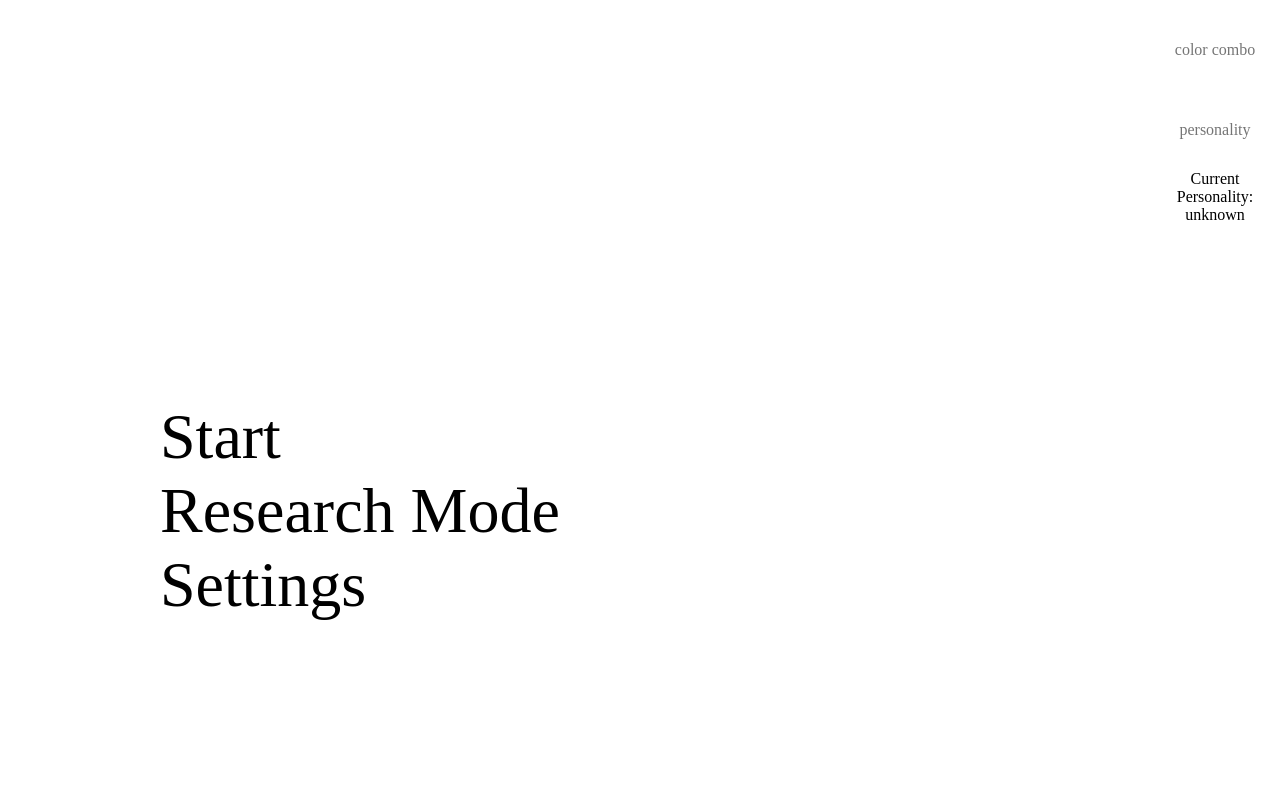
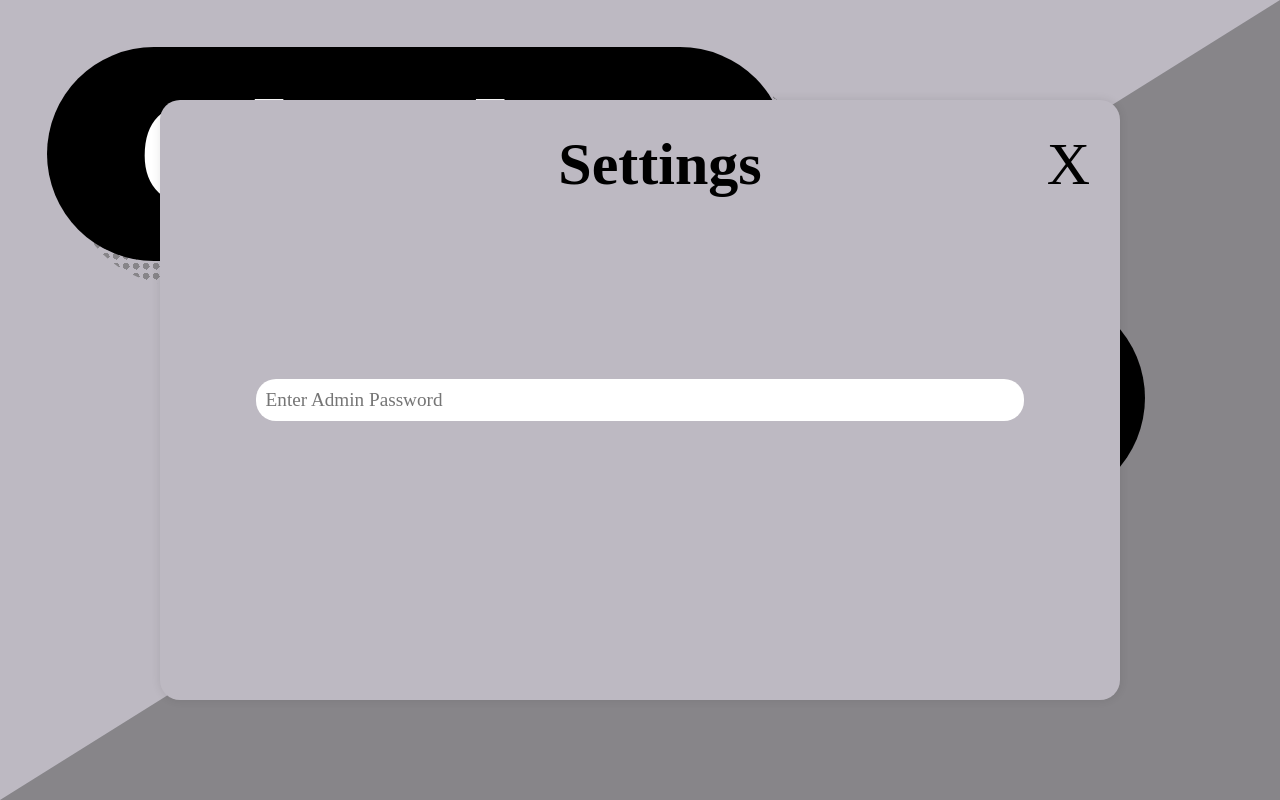
Before and after one commit to Santa-Clara-Imaginarium-Lab/human-ai, a React (Vite) app in the folder client/: page / in a window 1280 px wide. Both pictures are taken after a click on the button "Settings". Built offline with nearby package versions, Linux system fonts and the light colour scheme; a web font is replaced by a local one.

Commit message:
reorganize settings with new menu

```diff
--- a/client/src/components/login/Login.jsx
+++ b/client/src/components/login/Login.jsx
@@ -23,176 +23,8 @@ function Login({changeTheme, changePersonality}) {
     setMenuOpen(!menuOpen);
   };
 
-  const [personalityState, setPersonality] = useState(localStorage.getItem('personality') || 'unknown'); // State for arrow visibility
-
-      useEffect(() => {
-
-      }, [personalityState]);
-
-      function handleEnterPersonality (e) {
-          if (e.key === 'Enter') {
-              const currentText = e.target.value;
-              switch (currentText) {
-                  case 'control':
-                      changePersonality('control');
-                      setPersonality('control');
-                      break;
-                  case 'average':
-                      changePersonality('average');
-                      setPersonality('average');
-                      break;
-                  case 'role model':
-                      changePersonality('role_model');
-                      setPersonality('role_model');
-                      break;
-                  case 'role_model':
-                      changePersonality('role_model');
-                      setPersonality('role_model');
-                      break;
-                  case 'self centered':
-                      changePersonality('self_centered');
-                      setPersonality('self_centered');
-                      break;
-                  case 'self_centered':
-                    changePersonality('self_centered');
-                    setPersonality('self_centered');
-                    break;
-                  case 'reserved':
-                      changePersonality('reserved');
-                      setPersonality('reserved');
-                      break;
-                  default:
-                      alert("Code not understood! Please enter one of: 'control', 'average', 'role model', 'self centered', 'reserved'. Defaulting to control personality");
-                      console.log(currentText + " personality not found, defaulting to control");
-                      changePersonality('control');
-                      setPersonality('control');
-                      break;
-              }
-              alert("Changing personality, press OK");
-          }
-        }
-  function handleEnter (e) {
-    if (e.key === 'Enter') {
-        const currentText = e.target.value;
-        switch (currentText) {
-            case '1 1':
-                changeTheme('yellow-blue-theme-1-1');
-                break;
-            case '1 2':
-                changeTheme('yellow-blue-theme-1-2');
-                break;
-            case '1 3':
-                changeTheme('yellow-blue-theme-1-3');
-                break;
-            case '1 4':
-                changeTheme('yellow-blue-theme-1-4');
-                break;
-            case '1 5':
-                changeTheme('yellow-blue-theme-1-5');
-                break;
-            case '1 6':
-                changeTheme('yellow-blue-theme-1-6');
-                break;
-            case '1 7':
-                changeTheme('yellow-blue-theme-1-7');
-                break;
-            case '1 8':
-                changeTheme('yellow-blue-theme-1-8');
-                break;
-            case '1 9':
-                changeTheme('yellow-blue-theme-1-9');
-                break;
-            case '2 1':
-                changeTheme('red-green-theme-2-1');
-                break;
-            case '2 2':
-                changeTheme('red-green-theme-2-2');
-                break;
-            case '2 3':
-                changeTheme('red-green-theme-2-3');
-                break;
-            case '2 4':
-                changeTheme('red-green-theme-2-4');
-                break;
-            case '2 5':
-                changeTheme('red-green-theme-2-5');
-                break;
-            case '2 6':
-                changeTheme('red-green-theme-2-6');
-                break;
-            case '2 7':
-                changeTheme('red-green-theme-2-7');
-                break;
-            case '2 8':
-                changeTheme('red-green-theme-2-8');
-                break;
-            case '2 9':
-                changeTheme('red-green-theme-2-9');
-                break;
-            case '3 1':
-                changeTheme('purple-turquoise-theme-3-1');
-                break;
-            case '3 2':
-                changeTheme('purple-turquoise-theme-3-2');
-                break;
-            case '3 3':
-                changeTheme('purple-turquoise-theme-3-3');
-                break;
-            case '3 4':
-                changeTheme('purple-turquoise-theme-3-4');
-                break;
-            case '3 5':
-                changeTheme('purple-turquoise-theme-3-5');
-                break;
-            case '3 6':
-                changeTheme('purple-turquoise-theme-3-6');
-                break;
-            case '3 7':
-                changeTheme('purple-turquoise-theme-3-7');
-                break;
-            case '3 8':
-                changeTheme('purple-turquoise-theme-3-8');
-                break;
-            case '3 9':
-                changeTheme('purple-turquoise-theme-3-9');
-                break;
-            case '4 1':
-                changeTheme('black-white-theme-4-1');
-                break;
-            case '4 2':
-                changeTheme('black-white-theme-4-2');
-                break;
-            case '4 3':
-                changeTheme('black-white-theme-4-3');
-                break;
-            default:
-                alert("Code not understood! Please try again. Setting to default theme");
-                console.log(currentText + " theme not found, defaulting to yellow-blue-theme-1-1");
-                changeTheme('yellow-blue-theme-1-1');
-                break;
-        }
-        alert("Changing theme, press OK");
-    }
-  }
-
   return (
     <div className="login-page-container">
-        <div className="menu-container">
-        <input type="text" className="theme-input" onKeyDown={handleEnter} placeholder="color combo" />
-        <input type="text" className="personality-input" onKeyDown={handleEnterPersonality} placeholder="personality"/>
-        <p>{`Current Personality: ${personalityState}`}</p>
-        {/* <button className="menu-button" onClick={toggleMenu}>
-          ☰
-        </button>
-        {menuOpen && (
-          <div className="dropdown-menu">
-            <ul>
-              <li onClick={() => changeTheme('yellow-blue-theme')}>Yellow-Blue Theme</li>
-              <li onClick={() => changeTheme('pink-grey-theme')}>Pink-Grey Theme</li>
-            </ul>
-          </div>
-        )} */}
-      </div>
       <div className="login-container">
         <div className="shadow-container"></div>
         <div className="login-content">
@@ -209,11 +41,9 @@ function Login({changeTheme, changePersonality}) {
           </form>
           <div className="login-tip">
             <p>
+              <br/>
               <strong>Note: </strong>
-              In a future version of this study, a participant ID will be provided via the researcher. For now, enter any text in the box. <br/> <br/>
-              For any questions or further assistance, please notify the researcher.
-              {/* Another option for UX study: Your participant ID should have been provided via the researcher. For any questions or further assistance, please notify the researcher. */}
-              {/* Use for official study: Your participant ID has been provided via the researcher, and is also available in the study invitation email. For any questions or further assistance, please notify the researcher. */}
+              Your participant ID has been provided via the researcher. <br/> If you are taking this study remotely, it is available in the study invitation email. For any questions or further assistance, please notify the researcher.
             </p>
           </div>
         </div>
--- a/client/src/components/welcome/Welcome.css
+++ b/client/src/components/welcome/Welcome.css
@@ -67,8 +67,6 @@ main {
   box-shadow: -3vh 3vh var(--accent-two);
 }
 
-.top-text span{
-}
 
 .top-text span::before{
   content: "";
@@ -215,13 +213,13 @@ main {
 }
 
 .theme-input {
-    width: 100%;
-    height: 100%;
+    width: 75%;
+    height: 50%;
     padding: 0.5em;
     border-radius: 20px;
     /* border: 1px solid #ccc; */
     border: 0px;
-    font-size: 1em;
+    font-size: 2em;
     line-height: 1.5;
     font-family: var(--universal-font);
     outline: none;
@@ -230,13 +228,13 @@ main {
 }
 
 .personality-input {
-  width: 100%;
-  height: 100%;
+  width: 75%;
+  height: 50%;
   padding: 0.5em;
   border-radius: 20px;
   /* border: 1px solid #ccc; */
   border: 0px;
-  font-size: 1em;
+  font-size: 2em;
   line-height: 1.5;
   font-family: var(--universal-font);
   outline: none;
@@ -244,3 +242,75 @@ main {
   overflow-wrap: break-word;
   float: right;
 }
+
+/* Settings menu */
+.settings-container {
+  position: fixed;
+  top: 50%;
+  left: 50%;
+  transform: translate(-50%, -50%);
+  width: 75vw;
+  height: 75vh;
+  background-color: var(--background-two);
+  border-radius: 20px;
+  box-shadow: 0 0 10px rgba(0, 0, 0, 0.1);
+  display: flex;
+  flex-direction: column;
+  align-items: center;
+  justify-content: center;
+  z-index: 1000;
+}
+
+.settings-title {
+  position: absolute;
+  top: 10px;
+  left: 50%;
+  transform: translateX(-50%);
+  margin: 20px;
+  margin-bottom: 1em;
+  color: var(--accent-three);
+  font-size: 60px;
+  font-family: var(--universal-font);
+}
+
+.x-button {
+  position: absolute;
+  top: 10px;
+  right: 10px;
+  margin: 20px;
+  margin-bottom: 1em;
+  color: var(--accent-three);
+  font-size: 60px;
+  font-family: var(--universal-font);
+  cursor: pointer;
+  border: 0px;
+  background-color: transparent;
+  z-index: 1001;
+}
+
+.admin-controls-wrapper {
+  height: 50%;
+  width: 100%;
+}
+
+.admin-controls {
+  padding-top: 10%;
+  height: 50%;
+  width: 100%;
+  display: flex;
+  flex-direction: column;
+  align-items: center;
+  justify-content: center;
+}
+
+.admin-password-input {
+  width: 80%;
+  padding: 0.5em;
+  border-radius: 20px;
+  /* border: 1px solid #ccc; */
+  border: 0px;
+  font-size: 1.2em;
+  font-family: var(--universal-font);
+  outline: none;
+  background-color: white; /* override disabled input background */
+}
--- a/client/src/components/welcome/Welcome.jsx
+++ b/client/src/components/welcome/Welcome.jsx
@@ -6,11 +6,25 @@ const Welcome = ({changeTheme, changePersonality}) => {
     const navigate = useNavigate();
     const arrowRef = useRef(null); // Reference for the ">" arrow
     const [isArrowVisible, setArrowVisible] = useState(false); // State for arrow visibility
+    const [settingsHidden, setSettingsHidden] = useState(true);
+    const [isAdmin, setAdmin] = useState(false);
 
     // Handlers for navigation
     const handlePlayClick = () => navigate('/tutorial'); // NOTE: now skips login! TODO: turn data collecting off.
     const handleResearchModeClick = () => navigate('/login');
-    const handleSettingsClick = () => window.open('http://make-everything-ok.com/', '_blank');
+    const handleSettingsClick = () => {
+        setSettingsHidden(false);
+    }
+    const handleSettingsClose = () => {
+        setSettingsHidden(true);
+    }
+    const handleAdminEnter = (e) => {
+        if (e.key === 'Enter') {
+            setAdmin(true);
+        }
+    }
+
+    console.log(isAdmin)
 
     const [menuOpen, setMenuOpen] = useState(false);
     const toggleMenu = () => {
@@ -56,7 +70,7 @@ const Welcome = ({changeTheme, changePersonality}) => {
         };
     }, []);
 
-    const [personalityState, setPersonality] = useState(localStorage.getItem('personality') || 'unknown'); // State for arrow visibility
+    const [personalityState, setPersonality] = useState(localStorage.getItem('forcedPersonality') || 'random'); // State for arrow visibility
 
     useEffect(() => {
 
@@ -75,134 +89,77 @@ const Welcome = ({changeTheme, changePersonality}) => {
                     setPersonality('average');
                     break;
                 case 'role model':
-                    changePersonality('role_model');
-                    setPersonality('role_model');
-                    break;
                 case 'role_model':
                     changePersonality('role_model');
                     setPersonality('role_model');
                     break;
                 case 'self centered':
+                case 'self_centered':
                     changePersonality('self_centered');
                     setPersonality('self_centered');
                     break;
-                case 'self_centered':
-                  changePersonality('self_centered');
-                  setPersonality('self_centered');
-                  break;
                 case 'reserved':
                     changePersonality('reserved');
                     setPersonality('reserved');
                     break;
                 default:
-                    alert("Code not understood! Please enter one of: 'control', 'average', 'role model', 'self centered', 'reserved'. Defaulting to control personality");
+                    alert("Code not understood! Please enter one of: 'control', 'average', 'role model', 'self centered', 'reserved'. Defaulting to randomizer");
                     console.log(currentText + " personality not found, defaulting to control");
-                    changePersonality('control');
-                    setPersonality('control');
+                    changePersonality('random');
+                    setPersonality('random');
                     break;
             }
             alert("Changing personality, press OK");
         }
       }
+
     function handleEnter (e) {
+        // helper function - default case
+        function defaultTheme(currentText) {
+            alert("Code not understood! Please try again. Setting to default theme");
+            console.log(currentText + " theme not found, defaulting to yellow-blue-theme-1-1");
+            changeTheme('black-white-theme-4-2');
+        }
+
         if (e.key === 'Enter') {
             const currentText = e.target.value;
-            switch (currentText) {
-                case '1 1':
-                    changeTheme('yellow-blue-theme-1-1');
+
+            const split = currentText.split(' ');
+            if (split.length !== 2) {
+                console.warn("color change: fail length")
+                return defaultTheme(currentText);
+            }
+
+            const firstNum = parseInt(currentText.split(' ')[0]);
+            if (isNaN(firstNum) || firstNum < 0 || firstNum > 4) {
+                console.warn("color change: fail 1st num");
+                return defaultTheme(currentText);
+            }
+
+            const secondNum = parseInt(currentText.split(' ')[1]);
+            if (isNaN(secondNum) || secondNum < 0 || ( ( (firstNum == 4) && (secondNum > 4) ) || secondNum > 9) ) {
+                console.warn("color change: fail 2nd num");
+                return defaultTheme(currentText);
+            }
+
+            // if second num is not 0 through 9
+            console.log(firstNum + " " + secondNum);
+            switch (firstNum) {
+                case 1:
+                    changeTheme(`yellow-blue-theme-1-${secondNum}`);
                     break;
-                case '1 2':
-                    changeTheme('yellow-blue-theme-1-2');
+                case 2:
+                    changeTheme(`red-green-theme-2-${secondNum}`);
                     break;
-                case '1 3':
-                    changeTheme('yellow-blue-theme-1-3');
+                case 3:
+                    changeTheme(`purple-turquoise-theme-3-${secondNum}`);
                     break;
-                case '1 4':
-                    changeTheme('yellow-blue-theme-1-4');
-                    break;
-                case '1 5':
-                    changeTheme('yellow-blue-theme-1-5');
-                    break;
-                case '1 6':
-                    changeTheme('yellow-blue-theme-1-6');
-                    break;
-                case '1 7':
-                    changeTheme('yellow-blue-theme-1-7');
-                    break;
-                case '1 8':
-                    changeTheme('yellow-blue-theme-1-8');
-                    break;
-                case '1 9':
-                    changeTheme('yellow-blue-theme-1-9');
-                    break;
-                case '2 1':
-                    changeTheme('red-green-theme-2-1');
-                    break;
-                case '2 2':
-                    changeTheme('red-green-theme-2-2');
-                    break;
-                case '2 3':
-                    changeTheme('red-green-theme-2-3');
-                    break;
-                case '2 4':
-                    changeTheme('red-green-theme-2-4');
-                    break;
-                case '2 5':
-                    changeTheme('red-green-theme-2-5');
-                    break;
-                case '2 6':
-                    changeTheme('red-green-theme-2-6');
-                    break;
-                case '2 7':
-                    changeTheme('red-green-theme-2-7');
-                    break;
-                case '2 8':
-                    changeTheme('red-green-theme-2-8');
-                    break;
-                case '2 9':
-                    changeTheme('red-green-theme-2-9');
-                    break;
-                case '3 1':
-                    changeTheme('purple-turquoise-theme-3-1');
-                    break;
-                case '3 2':
-                    changeTheme('purple-turquoise-theme-3-2');
-                    break;
-                case '3 3':
-                    changeTheme('purple-turquoise-theme-3-3');
-                    break;
-                case '3 4':
-                    changeTheme('purple-turquoise-theme-3-4');
-                    break;
-                case '3 5':
-                    changeTheme('purple-turquoise-theme-3-5');
-                    break;
-                case '3 6':
-                    changeTheme('purple-turquoise-theme-3-6');
-                    break;
-                case '3 7':
-                    changeTheme('purple-turquoise-theme-3-7');
-                    break;
-                case '3 8':
-                    changeTheme('purple-turquoise-theme-3-8');
-                    break;
-                case '3 9':
-                    changeTheme('purple-turquoise-theme-3-9');
-                    break;
-                case '4 1':
-                    changeTheme('black-white-theme-4-1');
-                    break;
-                case '4 2':
-                    changeTheme('black-white-theme-4-2');
-                    break;
-                case '4 3':
-                    changeTheme('black-white-theme-4-3');
+                case 4:
+                    changeTheme(`black-white-theme-4-${secondNum}`);
                     break;
                 default:
-                    alert("Code not understood! Please try again. Setting to default theme");
-                    console.log(currentText + " theme not found, defaulting to yellow-blue-theme-1-1");
-                    changeTheme('yellow-blue-theme-1-1');
-                    break;
+                    console.warn("color change: fail matching");
+                    return defaultTheme(currentText);
             }
             alert("Changing theme, press OK");
         }
@@ -210,22 +167,6 @@ const Welcome = ({changeTheme, changePersonality}) => {
 
     return (
         <div className="container welcome">
-        <div className="menu-container">
-        <input type="text" className="theme-input" onKeyDown={handleEnter} placeholder="color combo" />
-        <input type="text" className="personality-input" onKeyDown={handleEnterPersonality} placeholder="personality"/>
-        <p>{`Current Personality: ${personalityState}`}</p>
-        {/* <button className="menu-button" onClick={toggleMenu}>
-          ☰
-        </button>
-        {menuOpen && (
-          <div className="dropdown-menu">
-            <ul>
-              <li onClick={() => changeTheme('yellow-blue-theme')}>Yellow-Blue Theme</li>
-              <li onClick={() => changeTheme('pink-grey-theme')}>Pink-Grey Theme</li>
-            </ul>
-          </div>
-        )} */}
-      </div>
             <div className="polygon"></div>
             <h1 className="welcome-title top-text"><span>Chatbot</span></h1>
             <h1 className="welcome-title bottom-text">Co-op</h1>
@@ -261,6 +202,26 @@ const Welcome = ({changeTheme, changePersonality}) => {
                     Settings
                 </button>
             </div>
+            <div className="settings-hider-wrapper" hidden={settingsHidden}>
+                <div className='settings-container'>
+                    <h2 className="settings-title">Settings</h2>
+                    <button className="x-button" onClick={handleSettingsClose}>X</button>
+                    <div className="admin-controls-wrapper" hidden={!isAdmin}>
+                        <div className="admin-controls">
+                        <input type="text" className="theme-input" onKeyDown={handleEnter} placeholder="color combo" />
+                        <input type="text" className="personality-input" onKeyDown={handleEnterPersonality} placeholder="personality"/>
+                        <p>{`Current Personality: ${personalityState}`}</p>
+                        </div>
+                    </div>
+
+                    <input
+                        type="password"
+                        className="admin-password-input"
+                        onKeyDown={handleAdminEnter}
+                        placeholder="Enter Admin Password"
+                    />
+                </div>
+            </div>
         </div>
     );
 };
--- a/client/src/main.jsx
+++ b/client/src/main.jsx
@@ -24,8 +24,8 @@ import Qualtrix from './components/questions/Qualtrix.jsx'
 import EndScreen from './routes/endScreen/EndScreen.jsx';
 
 function MainApp() {
-  const [theme, setTheme] = useState(localStorage.getItem('theme') || 'yellow-blue-theme');
-  const [personality, setPersonality] = useState(localStorage.getItem('botPersonality') || 'control');
+  const [theme, setTheme] = useState(localStorage.getItem('theme') || 'black-white-theme-4-2');
+  const [personality, setPersonality] = useState(localStorage.getItem('forcedPersonality') || 'random');
 
   useEffect(() => {
     // Apply the theme to the document
@@ -35,7 +35,7 @@ function MainApp() {
 
   useEffect(() => {
     // Apply personality changes
-    localStorage.setItem('personality', personality); // Persist theme in localStorage
+    localStorage.setItem('forcedPersonality', personality); // Persist theme in localStorage
   }, [personality]);
 
   const router = createBrowserRouter([
--- a/client/src/routes/dashboardPage/DashboardPage.jsx
+++ b/client/src/routes/dashboardPage/DashboardPage.jsx
@@ -265,6 +265,14 @@ and 100% being high in the Big Five trait.`
 }
 
 function pickRandomPersonality() {
+
+  // handle forced scenarios
+  const forcedPersonality = localStorage.getItem("forcedPersonality");
+  if (forcedPersonality && forcedPersonality !== "random") {
+    return forcedPersonality;
+  }
+
+  // standard scenarios
   const remainingPersonalities = JSON.parse(sessionStorage.getItem("remainingPersonalities"));
   const personalitiesArr = JSON.parse(sessionStorage.getItem("personalitiesArr"));
 
```
